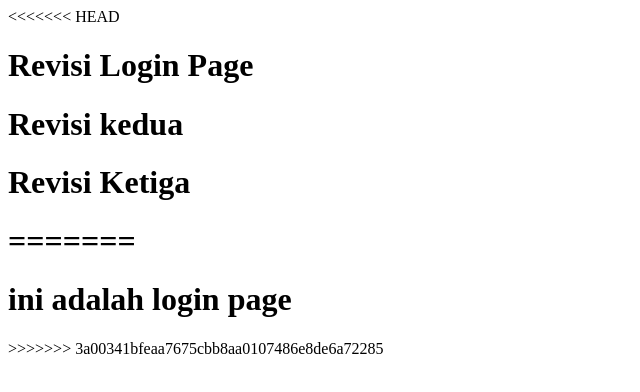
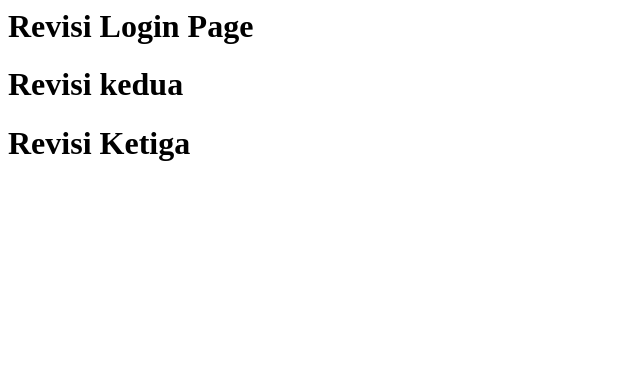
Before and after one commit to benrazor45/CollabProject, a plain HTML site: page login.html in a window 1280 px wide. Shown: the whole page, without its empty margins (0-640 px from the left). Drawn offline with Linux system fonts and the light colour scheme.

Commit message:
Revisi Ketiga yang benar

```diff
--- a/login.html
+++ b/login.html
@@ -4,12 +4,9 @@
 	</head>
 
 	<body>
-<<<<<<< HEAD
 	<h1>Revisi Login Page</h1>
 	<h1>Revisi kedua<h1>
 	<h1>Revisi Ketiga<h1>
-=======
-		<h1> ini adalah login page</h1>
->>>>>>> 3a00341bfeaa7675cbb8aa0107486e8de6a72285
+
 	</body>
 </html>
```
